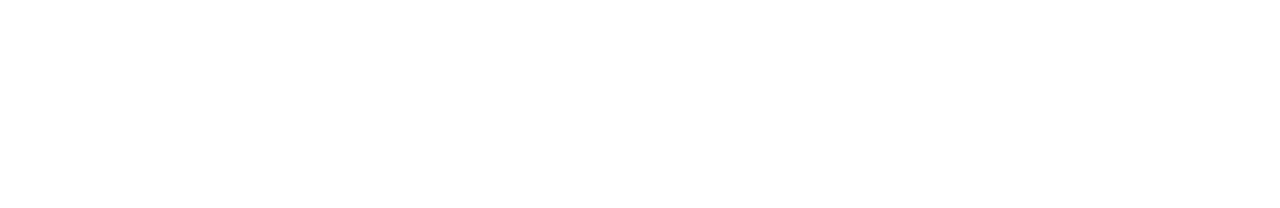
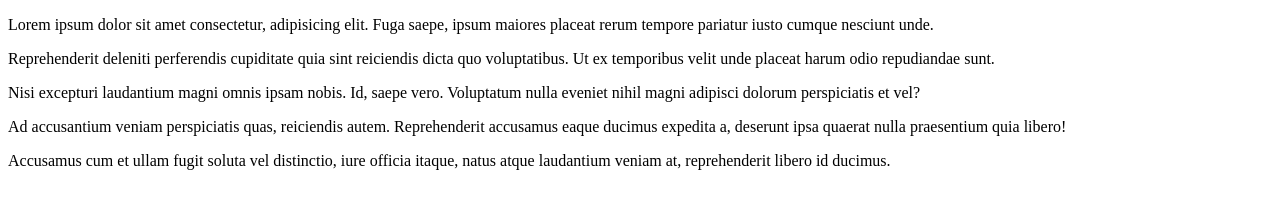
Before and after one commit to skietkauskas/Mano-Projektas, a plain HTML site: page index.html in a window 1280 px wide. Drawn offline with Linux system fonts and the light colour scheme.

Commit message:
Add some p's and div

```diff
--- a/index.html
+++ b/index.html
@@ -6,6 +6,12 @@
     <title>Document</title>
 </head>
 <body>
-
+    <div id="container">
+        <p>Lorem ipsum dolor sit amet consectetur, adipisicing elit. Fuga saepe, ipsum maiores placeat rerum tempore pariatur iusto cumque nesciunt unde.</p>
+        <p>Reprehenderit deleniti perferendis cupiditate quia sint reiciendis dicta quo voluptatibus. Ut ex temporibus velit unde placeat harum odio repudiandae sunt.</p>
+        <p>Nisi excepturi laudantium magni omnis ipsam nobis. Id, saepe vero. Voluptatum nulla eveniet nihil magni adipisci dolorum perspiciatis et vel?</p>
+        <p>Ad accusantium veniam perspiciatis quas, reiciendis autem. Reprehenderit accusamus eaque ducimus expedita a, deserunt ipsa quaerat nulla praesentium quia libero!</p>
+        <p>Accusamus cum et ullam fugit soluta vel distinctio, iure officia itaque, natus atque laudantium veniam at, reprehenderit libero id ducimus.</p>
+    </div>
 </body>
 </html>
```
